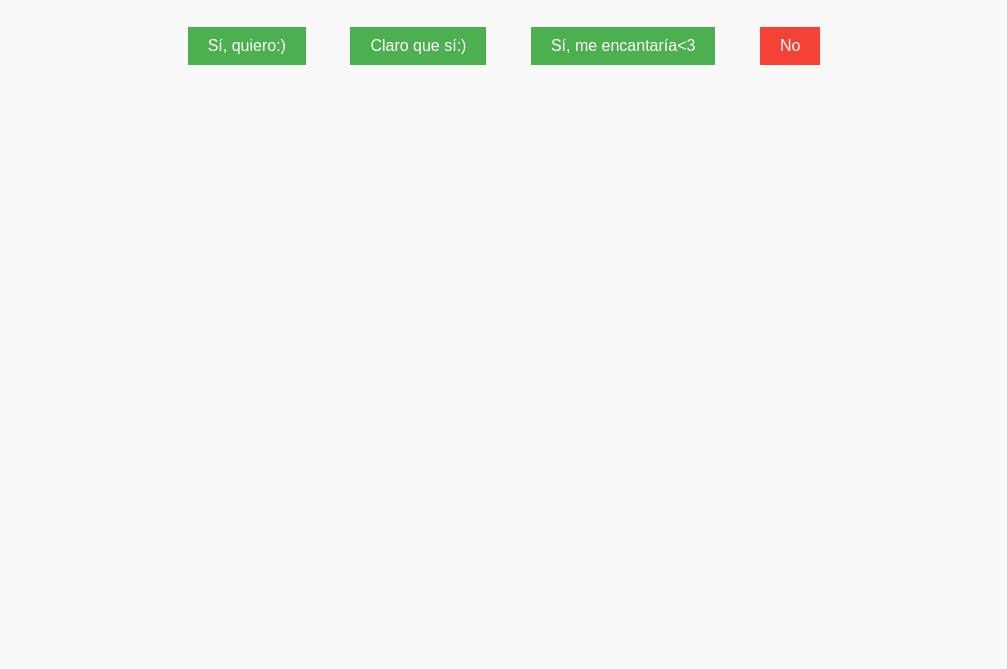
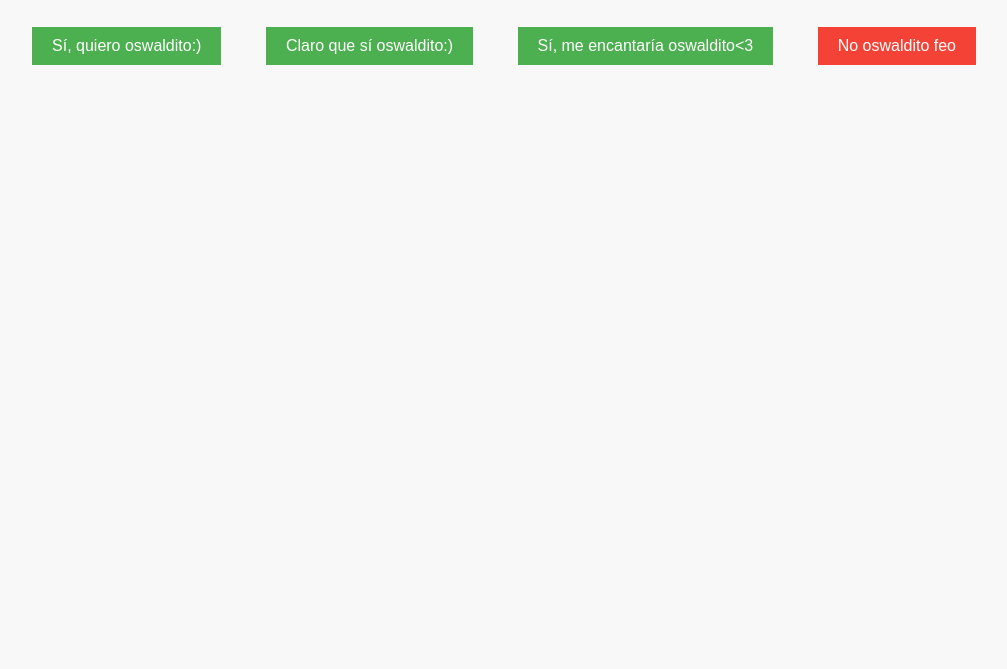
Before and after one commit to OswaldFa/paraingrisita.github.io, a plain HTML site: page index.html in a window 1280 px wide. Shown: the part 131-800 px from the top of the page, without its empty margins (136-1143 px from the left). Drawn offline with Linux system fonts and the light colour scheme.

Commit message:
index.html

```diff
--- a/index.html
+++ b/index.html
@@ -30,23 +30,18 @@
     </style>
 </head>
 <body>
-
     <h1>¿Te gustaría acompañarme este 14 de febrero mi amor?<3 </h1>
-
-    <button class="btn yes-btn" onclick="mostrarMensaje('Sí')">Sí, quiero:)</button>
-    <button class="btn yes-btn" onclick="mostrarMensaje('Claro que sí')">Claro que sí:)</button>
-    <button class="btn yes-btn" onclick="mostrarMensaje('Sí, me encantaría')">Sí, me encantaría<3</button>
-    <button class="btn no-btn" onclick="cancelarPropuesta()">No</button>
-
+    <button class="btn yes-btn" onclick="mostrarMensaje('Sí')">Sí, quiero oswaldito:)</button>
+    <button class="btn yes-btn" onclick="mostrarMensaje('Claro que sí')">Claro que sí oswaldito:)</button>
+    <button class="btn yes-btn" onclick="mostrarMensaje('Sí, me encantaría')">Sí, me encantaría oswaldito<3</button>
+    <button class="btn no-btn" onclick="cancelarPropuesta()">No oswaldito feo</button>
     <script>
         function mostrarMensaje(respuesta) {
-            alert("Gracias por querer pasar a mi lado<3: " + respuesta);
+            alert("Gracias por querer pasar a mi lado ingrisita<3: " + respuesta);
         }
-
         function cancelarPropuesta() {
             alert("¡Ups! No puedes decir 'No' a esta propuesta mi amor :( tiste");
         }
     </script>
-
 </body>
 </html>
```
